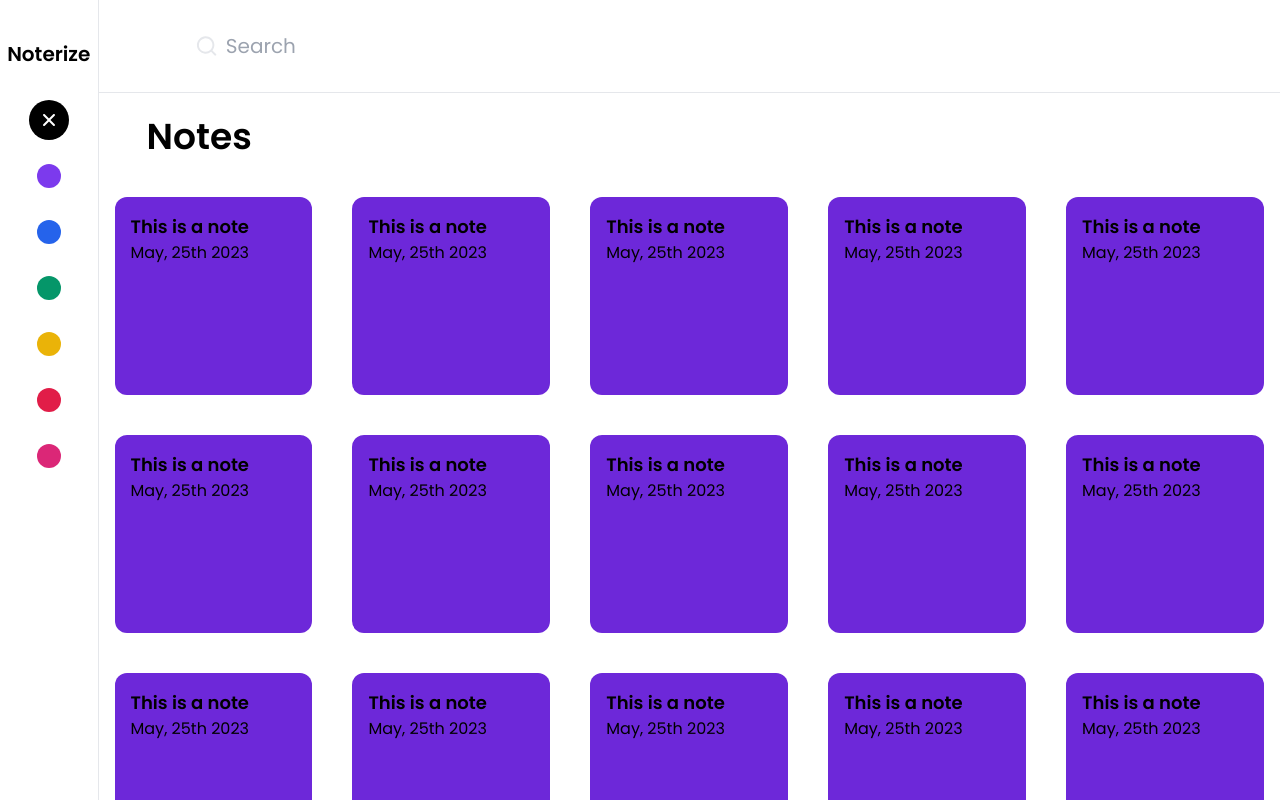
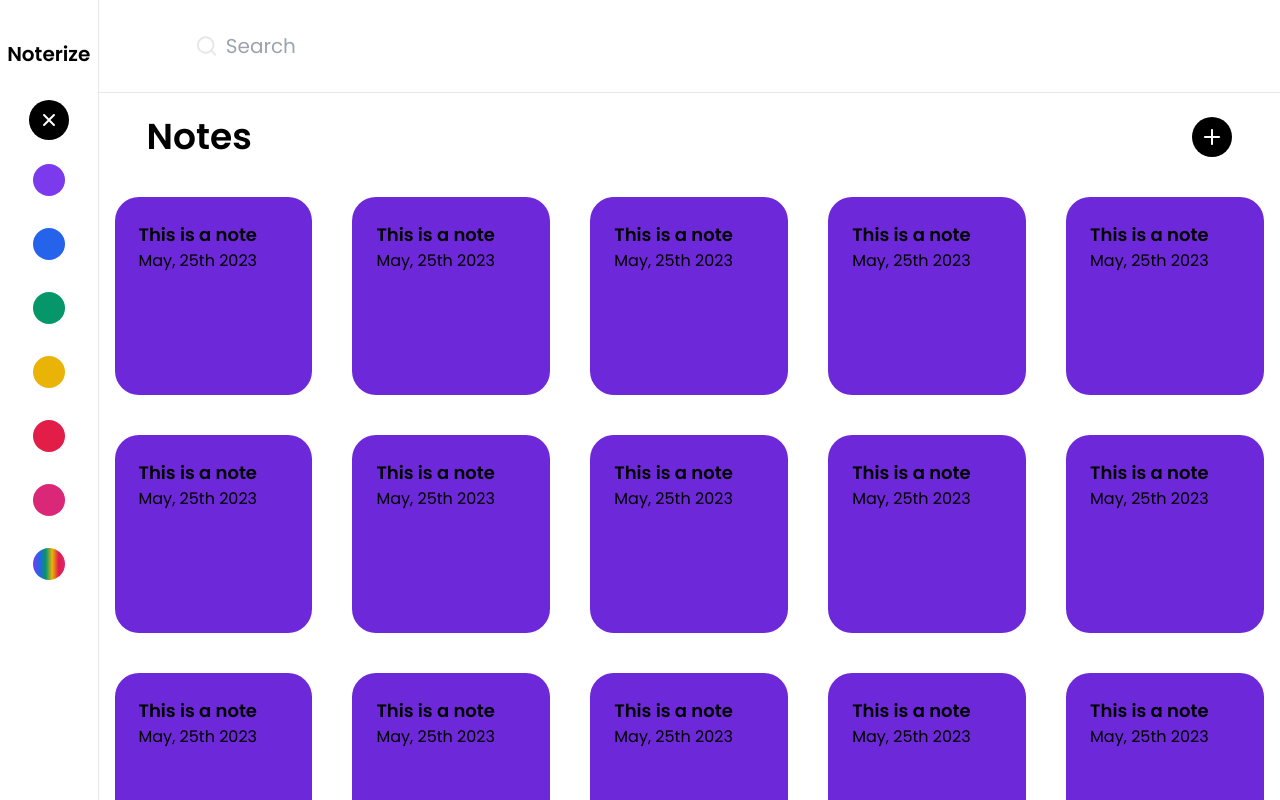
Before and after one commit to theahmadshaker/notes-app-fe, a React (Vite) app: page / in a window 1280 px wide. Both pictures are taken after a click on the button 48 px from the left and 120 px from the top of the page. Built offline with nearby package versions, Linux system fonts and the light colour scheme.

Commit message:
Most likely done with the skeletal UI and design, will design a basic Auth screen now

```diff
--- a/src/components/NotesCard.jsx
+++ b/src/components/NotesCard.jsx
@@ -1,6 +1,6 @@
 const NotesCard = () => {
   return (
-    <div className="w-full aspect-square rounded-xl bg-violet-700 p-4 justify-self">
+    <div className="w-full aspect-square rounded-3xl bg-violet-700 p-6 justify-self cursor-pointer">
       <h1 className="font-semibold text-lg">This is a note</h1>
       <h3>May, 25th 2023</h3>
     </div>
--- a/src/components/NotesGrid.jsx
+++ b/src/components/NotesGrid.jsx
@@ -5,8 +5,22 @@ const NotesGrid = () => {
   return (
     <div className="flex flex-col items-start justify-start flex-grow h-full w-full">
       <Searchbar />
-      <div className="flex flex-row items-center justify-start px-12 py-6">
+      <div className="flex flex-row items-center justify-between px-12 py-6 w-full">
         <h1 className="text-4xl text-black font-semibold">Notes</h1>
+        <button className="h-10 w-10 rounded-full bg-black flex flex-row items-center justify-center hover:animate-pulse">
+          <svg
+            width="24"
+            height="24"
+            viewBox="0 0 24 24"
+            fill="none"
+            xmlns="http://www.w3.org/2000/svg"
+          >
+            <path
+              d="M19 11H13V5C13 4.73478 12.8946 4.48043 12.7071 4.29289C12.5196 4.10536 12.2652 4 12 4C11.7348 4 11.4804 4.10536 11.2929 4.29289C11.1054 4.48043 11 4.73478 11 5V11H5C4.73478 11 4.48043 11.1054 4.29289 11.2929C4.10536 11.4804 4 11.7348 4 12C4 12.2652 4.10536 12.5196 4.29289 12.7071C4.48043 12.8946 4.73478 13 5 13H11V19C11 19.2652 11.1054 19.5196 11.2929 19.7071C11.4804 19.8946 11.7348 20 12 20C12.2652 20 12.5196 19.8946 12.7071 19.7071C12.8946 19.5196 13 19.2652 13 19V13H19C19.2652 13 19.5196 12.8946 19.7071 12.7071C19.8946 12.5196 20 12.2652 20 12C20 11.7348 19.8946 11.4804 19.7071 11.2929C19.5196 11.1054 19.2652 11 19 11Z"
+              className="fill-white"
+            />
+          </svg>
+        </button>
       </div>
       <div className="grid grid-cols-1 sm:grid-cols-2 md:grid-cols-3 lg:grid-cols-4 xl:grid-cols-5 gap-10 w-full p-4 justify-center overflow-y-auto">
         <NotesCard />
--- a/src/components/Sidebar.jsx
+++ b/src/components/Sidebar.jsx
@@ -8,20 +8,20 @@ import { Disclosure, RadioGroup } from "@headlessui/react";
 import { motion, AnimatePresence } from "framer-motion";
 
 const Sidebar = () => {
-  const colorClassnames = [
-    "#7c3aed",
-    "#2563eb",
-    "#059669",
-    "#eab308",
-    "#e11d48",
-    "#db2777",
-  ];
+  const colors = {
+    purple: "#7c3aed",
+    blue: "#2563eb",
+    green: "#059669",
+    yellow: "#eab308",
+    red: "#e11d48",
+    pink: "#db2777",
+  };
 
   return (
     <div className="h-full w-1/12 flex flex-col items-center justify-start border-r border-gray-200 py-10 space-y-8">
       <h1 className="text-xl font-semibold">Noterize</h1>
       <div className="flex  flex-col items-center justify-start">
-        <CategorySelector colors={colorClassnames} />
+        <CategorySelector colors={colors} />
       </div>
     </div>
   );
@@ -34,9 +34,12 @@ const CategorySelector = ({ colors }) => {
 
   const animationDelay = 0.1; // delay between each bubble animation in seconds
 
+  let colorValues = Object.values(colors);
+  // let colorKeys = Object.keys(colors);
+
   // This function sets the color for the last bubble which will be a filter that includes all notes
   const generateGradient = (colors) => {
-    return `linear-gradient(45deg, ${colors.join(", ")})`;
+    return `linear-gradient(90deg, ${colors.join(", ")})`;
   };
 
   return (
@@ -61,32 +64,35 @@ const CategorySelector = ({ colors }) => {
               />
             </svg>
           </Disclosure.Button>
-
+          <AnimatePresence>
             {open && (
               <Disclosure.Panel static>
                 <RadioGroup
                   className="flex flex-col items-center justify-center py-6 space-y-[32px]"
                   value={activeColor}
                 >
-                {colors.map((color, index) => (
+                  {colorValues.map((color, index) => (
                     <ColorBubble
                       key={color}
                       color={color}
                       delay={index * animationDelay}
+                      activeColor={activeColor}
                       setActiveColor={() => {
-                      setActiveColor(color), console.log(activeColor);
+                        setActiveColor(color);
                       }}
                     />
                   ))}
                   <ColorBubble
                     key="gradient"
-                  color={generateGradient(colors)}
-                  delay={colors.length * animationDelay}
+                    color={generateGradient(colorValues)}
+                    delay={colorValues.length * animationDelay}
+                    activeColor={activeColor}
                     setActiveColor={() => setActiveColor("All")}
                   />
                 </RadioGroup>
               </Disclosure.Panel>
             )}
+          </AnimatePresence>
         </>
       )}
     </Disclosure>
@@ -97,20 +103,28 @@ const ColorBubble = ({ color, delay, activeColor, setActiveColor }) => {
   const initialY = -32; // Initial Y position offset
   const isSelected = activeColor === color;
 
-  console.log("ColorBubble color:", color);
+  const scaleVariants = {
+    hidden: { scale: 0 },
+    visible: { scale: 1 },
+  };
 
   return (
-    <AnimatePresence>
     <motion.button
       initial={{ opacity: 0, y: initialY }}
       animate={{ opacity: 1, y: 0, transition: { delay: delay } }}
-        exit={{ opacity: 0, y: initialY, transition: { duration: 0.2 } }}
-        className={`w-6 h-6 rounded-full duration-300 ${
-          isSelected ? `ring-2 ring-offset-2 ring-white` : ""
-        }`}
-        style={{ backgroundColor: color }}
+      exit={{ opacity: 0, y: initialY, transition: { duration: 0.1 } }}
+      className="w-8 h-8 rounded-full focus:outline-none flex flex-row items-center justify-center"
+      style={{ background: color }}
       onClick={setActiveColor}
+    >
+      {isSelected && (
+        <motion.div
+          className="w-1/2 h-1/2 rounded-full bg-white"
+          initial="hidden"
+          animate="visible"
+          variants={scaleVariants}
         />
-    </AnimatePresence>
+      )}
+    </motion.button>
   );
 };
--- a/src/index.css
+++ b/src/index.css
@@ -33,3 +33,9 @@ body {
   scrollbar-width: thin; /* "auto" or "thin" */
   scrollbar-color: #1f1f1f #f1f1f1; /* thumb and track color */
 }
+
+/* Gradient colors */
+
+.gradient-color {
+  background-color: "linear-gradient(45deg, #7c3aed, #2563eb, #059669, #eab308, #e11d48, #db2777)";
+}
```
Lines whose indentation alone changed are shown as unchanged.
